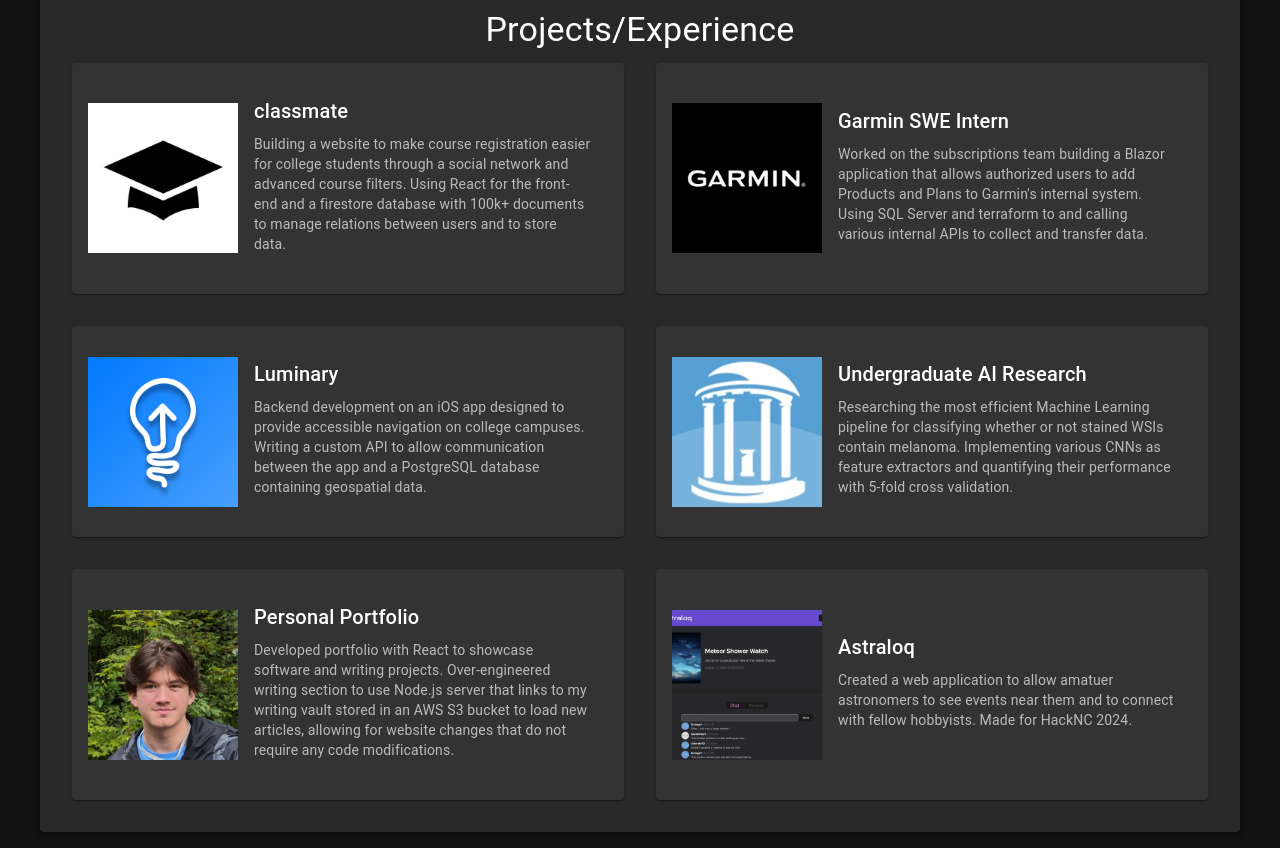
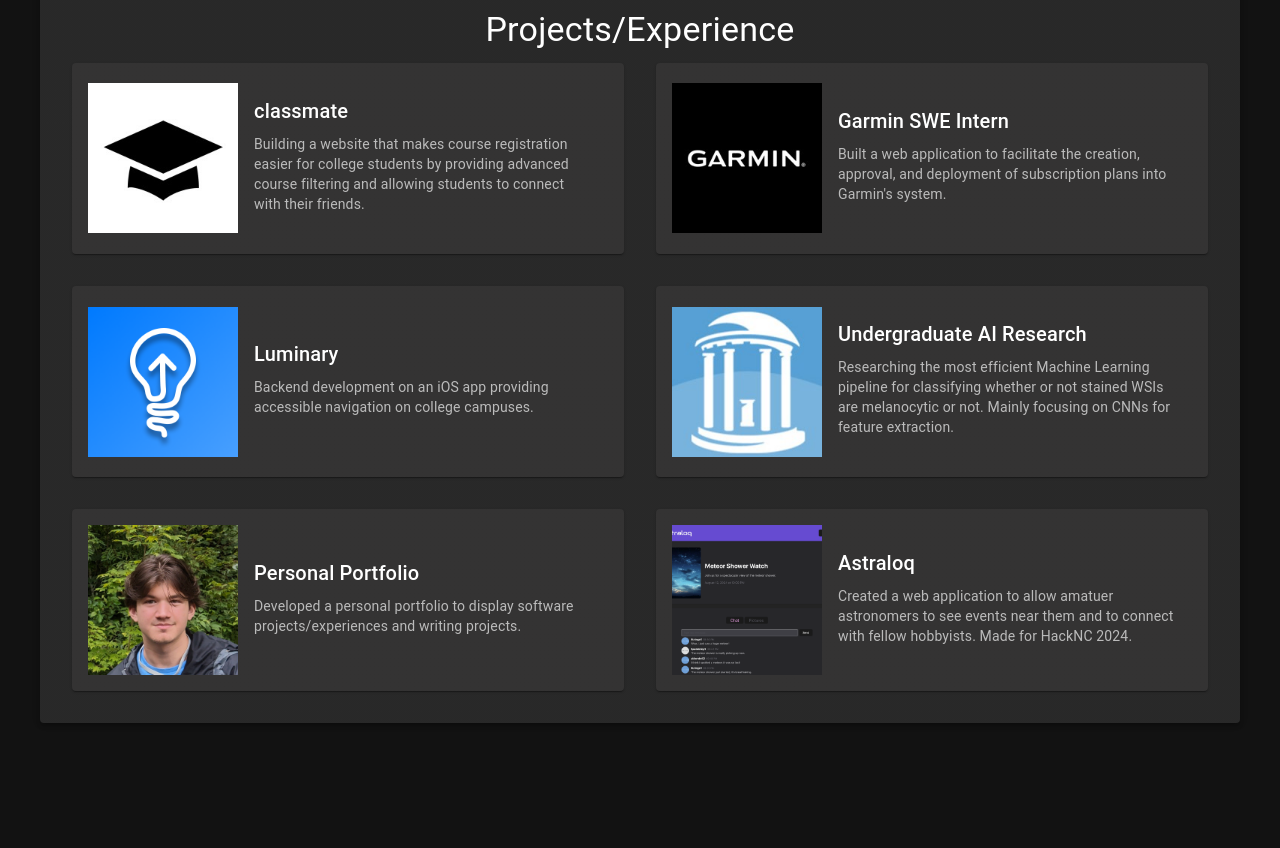
Before and after one commit to brucereier/Blog, a React (Create React App) app in the folder client/: page / in a window 1280 px wide. Shown: the part 640-1488 px from the top of the page. After the commit the page ends 1379 px from the top, so only its background shows below. Built offline with nearby package versions, Linux system fonts and the light colour scheme.

Commit message:
added skeleton for tools

```diff
--- a/client/src/ProjectCard.js
+++ b/client/src/ProjectCard.js
@@ -1,7 +1,7 @@
 import React from 'react';
 import { Card, CardContent, CardMedia, Typography} from '@mui/material';
 
-function ProjectCard({ image, title, link, description }) {
+function ProjectCard({ image, title, link, description, tools}) {
   return (
     <Card
       sx={{
--- a/client/src/Software.js
+++ b/client/src/Software.js
@@ -10,36 +10,43 @@
     image: '/classmate.jpeg',
     title: 'classmate',
     link: 'https://classmate.lol',
-    description: 'Building a website to make course registration easier for college students through a social network and advanced course filters. Using React for the front-end and a firestore database with 100k+ documents to manage relations between users and to store data.',
+    description:'Building a website that makes course registration easier for college students by providing advanced course filtering and allowing students to connect with their friends.',
+    tools: ['react', 'firestore', 'python']
   },
   {
     image: '/garmin.jpeg',
     title: 'Garmin SWE Intern',
     link: 'https://www.garmin.com/en-US/',
-    description: 'Worked on the subscriptions team building a Blazor application that allows authorized users to add Products and Plans to Garmin\'s internal system. Using SQL Server and terraform to and calling various internal APIs to collect and transfer data.',
-  },{
+    description:'Built a web application to facilitate the creation, approval, and deployment of subscription plans into Garmin\'s system.',
+    tools: ['blazor', 'c#', 'sqlserver']
+  },
+  {
     image: '/luminary.png',
     title: 'Luminary',
     link: 'https://appteamcarolina.com/#apps',
-    description: 'Backend development on an iOS app designed to provide accessible navigation on college campuses. Writing a custom API to allow communication between the app and a PostgreSQL database containing geospatial data.',
+    description: 'Backend development on an iOS app providing accessible navigation on college campuses.',
+    tools: ['express.js', 'node.js', 'postgresql']
   },
   {
     image: '/research.jpeg',
     title: 'Undergraduate AI Research',
     link: 'https://tarheels.live/compressivenetworks/andrew-bruce-research-project/',
-    description: 'Researching the most efficient Machine Learning pipeline for classifying whether or not stained WSIs contain melanoma. Implementing various CNNs as feature extractors and quantifying their performance with 5-fold cross validation.'
+    description: 'Researching the most efficient Machine Learning pipeline for classifying whether or not stained WSIs are melanocytic or not. Mainly focusing on CNNs for feature extraction.',
+    tools: ['python', 'tensorflow']
   },
   {
     image: '/bruce.jpeg',
     title: 'Personal Portfolio',
     link: 'https://www.brucereier.dev',
-    description: 'Developed portfolio with React to showcase software and writing projects. Over-engineered writing section to use Node.js server that links to my writing vault stored in an AWS S3 bucket to load new articles, allowing for website changes that do not require any code modifications.'
+    description: 'Developed a personal portfolio to display software projects/experiences and writing projects.',
+    tools: ['react', 'express.js', 'node.js', 'aws']
   },
   {
     image: '/astraloq.png',
     title: 'Astraloq',
     link: 'https://github.com/brucereier/hacknc2024',
-    description: 'Created a web application to allow amatuer astronomers to see events near them and to connect with fellow hobbyists. Made for HackNC 2024.'
+    description: 'Created a web application to allow amatuer astronomers to see events near them and to connect with fellow hobbyists. Made for HackNC 2024.',
+    tools: ['react', 'fastapi', 'postgresql']
   }
 ];
 
@@ -148,6 +155,7 @@
                 title={project.title}
                 link={project.link}
                 description={project.description}
+                tools = {project.tools}
               />
             </Grid>
           ))}
```
